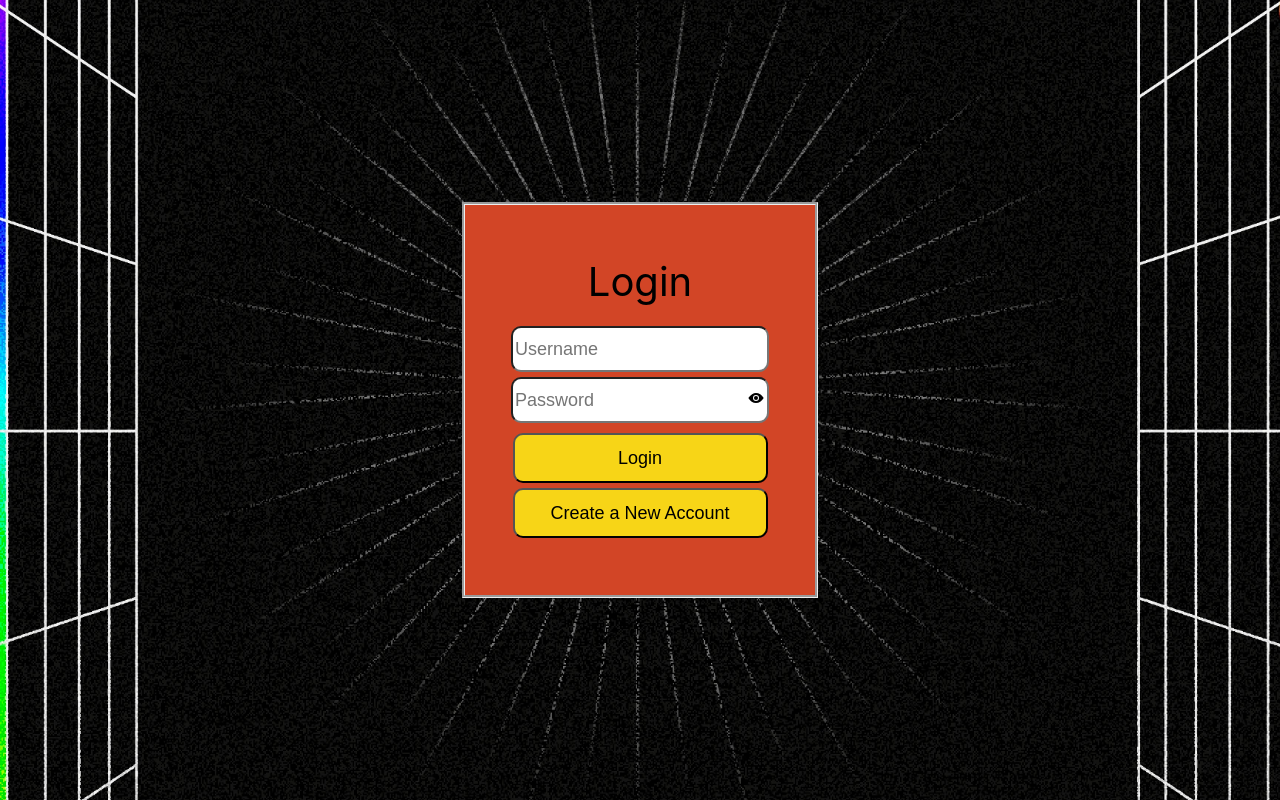
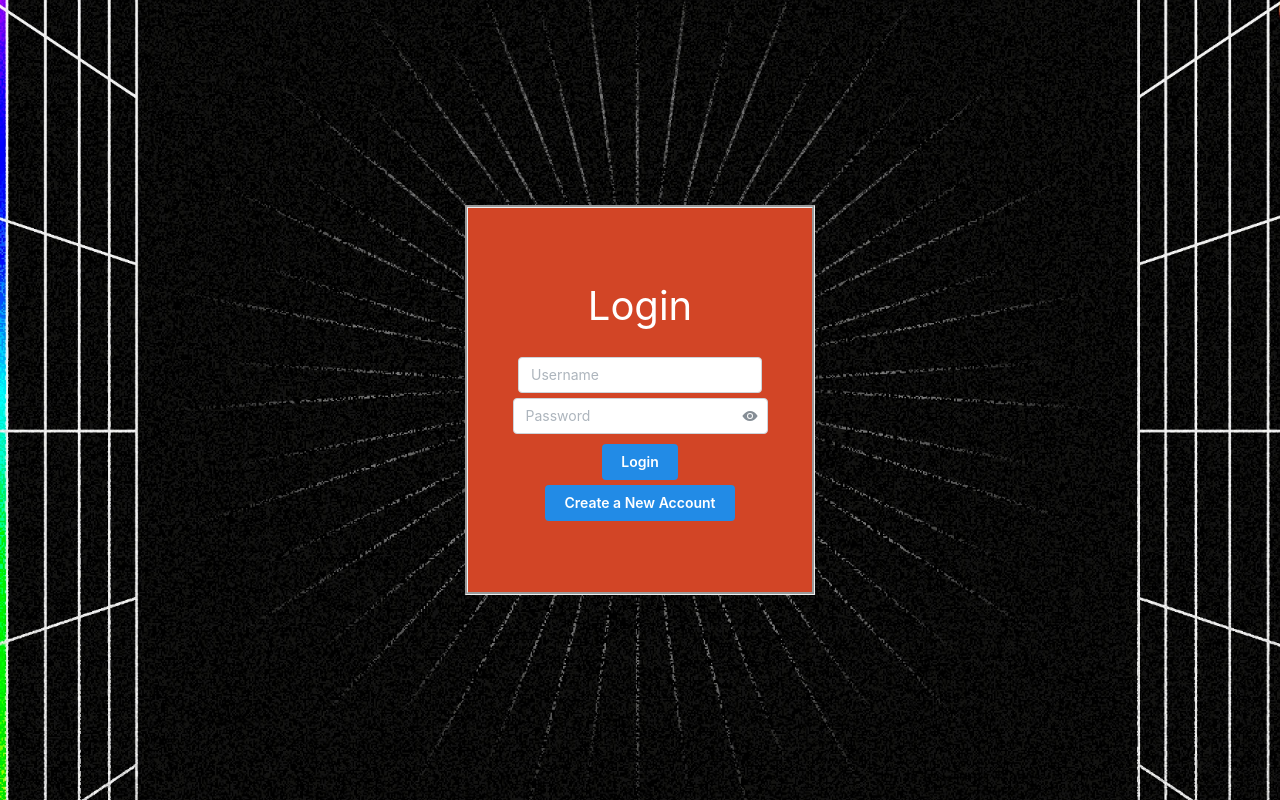
Before and after one commit to RalucaDavid/Chat-Connect, a React (Create React App) app in the folder Frontend/chat-connect/: page / in a window 1280 px wide. Built offline with nearby package versions, Linux system fonts and the light colour scheme.

Commit message:
add some fix design

```diff
--- a/Frontend/chat-connect/package.json
+++ b/Frontend/chat-connect/package.json
@@ -3,8 +3,8 @@
   "version": "0.1.0",
   "private": true,
   "dependencies": {
-    "@mantine/core": "^7.12.1",
-    "@mantine/hooks": "^7.12.1",
+    "@mantine/core": "^7.12.2",
+    "@mantine/hooks": "^7.12.2",
     "@testing-library/jest-dom": "^5.17.0",
     "@testing-library/react": "^13.4.0",
     "@testing-library/user-event": "^13.5.0",
--- a/Frontend/chat-connect/src/components/authentication-component/login-component/login-component.module.css
+++ b/Frontend/chat-connect/src/components/authentication-component/login-component/login-component.module.css
@@ -24,6 +24,7 @@
    font-size: 40px;
    padding: 0px;
    margin: 0px 0px 20px 0px;
+   color: white;
 }
 
 .buttonStyle:hover{
@@ -32,47 +33,28 @@
 }
 
 .inputStyle{
-    width: 250px;
-    height: 40px;
+    width: 255px;
+    height: 45px;
     font-size: 18px;
     border-radius: 10px;
 }
 
-.inputPasswordStyle{
-    width: 250px;
-    height: 40px;
+.inputPassword{
+    border-radius: 10px;
+    height: 45px;
     font-size: 18px;
-    border-radius: 10px;
-}
-
-.passwordIcon{
-    position: absolute;
-    right: 0.3rem;
-    top: 50%;
-    transform: translateY(-50%);
-    cursor: pointer;
-    background: none;
-    border: none;
-    padding: 0;
-    margin: 0;
-    font: inherit;
-    cursor: pointer;
-    color: inherit;
-    text-align: left;
-    z-index: 1;
 }
 
 .passwordWrapper{
-    position: relative;
-    display: inline-block;
     margin: 5px 0px 10px 0px;
+    width: 255px;
 }
 
 .errorMessage{
     padding: 0px;
     margin: 0px;
     color:  #1F305E;
-    width: 250px;
-    height: 40px;
+    width: 255px;
+    height: 45px;
     text-align: center;
 }
--- a/Frontend/chat-connect/src/components/authentication-component/login-component/login-component.tsx
+++ b/Frontend/chat-connect/src/components/authentication-component/login-component/login-component.tsx
@@ -48,7 +48,8 @@ const LoginComponent = ({openRegister, onLogin}:LoginComponentProps) => {
                         <IoEye />
                     )
                 }
-                classNames={{wrapper: classes.passwordWrapper, innerInput: classes.inputPasswordStyle, visibilityToggle: classes.passwordIcon}}
+                className = {classes.passwordWrapper}
+                classNames={{input: classes.inputPassword}}
             />
             <Button className={classes.buttonStyle} onClick={handleLogin}>{Dictionary.login}</Button>
             <Button className={classes.buttonStyle} onClick={openRegister}>{Dictionary.createNewAccount}</Button>
--- a/Frontend/chat-connect/src/components/authentication-component/register-component/register-component.module.css
+++ b/Frontend/chat-connect/src/components/authentication-component/register-component/register-component.module.css
@@ -24,6 +24,7 @@
    font-size: 40px;
    padding: 0px;
    margin: 0px 0px 20px 0px;
+   color:white;
 }
 
 .buttonStyle:hover{
@@ -32,48 +33,29 @@
 }
 
 .inputStyle{
-    width: 250px;
-    height: 40px;
+    width: 255px;
+    height: 45px;
     font-size: 18px;
     border-radius: 10px;
     margin-bottom: 5px;
 }
 
-.inputPasswordStyle{
-    width: 250px;
-    height: 40px;
+.inputPassword{
+    border-radius: 10px;
+    height: 45px;
     font-size: 18px;
-    border-radius: 10px;
-}
-
-.passwordIcon{
-    position: absolute;
-    right: 0.3rem;
-    top: 50%;
-    transform: translateY(-50%);
-    cursor: pointer;
-    background: none;
-    border: none;
-    padding: 0;
-    margin: 0;
-    font: inherit;
-    cursor: pointer;
-    color: inherit;
-    text-align: left;
-    z-index: 1;
 }
 
 .passwordWrapper{
-    position: relative;
-    display: inline-block;
     margin: 0px 0px 10px 0px;
+    width: 255px;
 }
 
 .errorMessage{
     padding: 0px;
     margin: 0px;
     color:  #1F305E;
-    width: 250px;
-    height: 40px;
+    width: 255px;
+    height: 45px;
     text-align: center;
 }
--- a/Frontend/chat-connect/src/components/authentication-component/register-component/register-component.tsx
+++ b/Frontend/chat-connect/src/components/authentication-component/register-component/register-component.tsx
@@ -59,7 +59,8 @@ const RegisterComponent = ({ openLogin }: RegisterComponentProps) => {
                         <IoEye />
                     )
                 }
-                classNames={{ wrapper: classes.passwordWrapper, innerInput: classes.inputPasswordStyle, visibilityToggle: classes.passwordIcon }}
+                className = {classes.passwordWrapper}
+                classNames={{input: classes.inputPassword}}
             />
             <Button className={classes.buttonStyle} onClick={handleRegister}>{Dictionary.register}</Button>
             <Button className={classes.buttonStyle} onClick={openLogin}>{Dictionary.alreadyHaveAccount}</Button>
--- a/Frontend/chat-connect/src/components/dashboard-component/dashboard-component.tsx
+++ b/Frontend/chat-connect/src/components/dashboard-component/dashboard-component.tsx
@@ -1,9 +1,15 @@
 
+import { useState } from 'react';
 import classes from './dashboard-component.module.css';
+import { Alert } from '@mantine/core';
 
 const DashboardComponent = () => {
+    const [opened, setOpened] = useState(true);
 
-    return null;
+    return (
+        <div>
+        </div>
+    );
 }
 
 export default DashboardComponent;
--- a/Frontend/chat-connect/src/index.tsx
+++ b/Frontend/chat-connect/src/index.tsx
@@ -4,6 +4,7 @@ import './index.css';
 import App from './App';
 import { MantineProvider } from '@mantine/core';
 import reportWebVitals from './reportWebVitals';
+import '@mantine/core/styles.css';
 
 const root = ReactDOM.createRoot(
   document.getElementById('root') as HTMLElement
```
Also changed, not shown: 1 other file (tests, documents, lock files or other folders).
